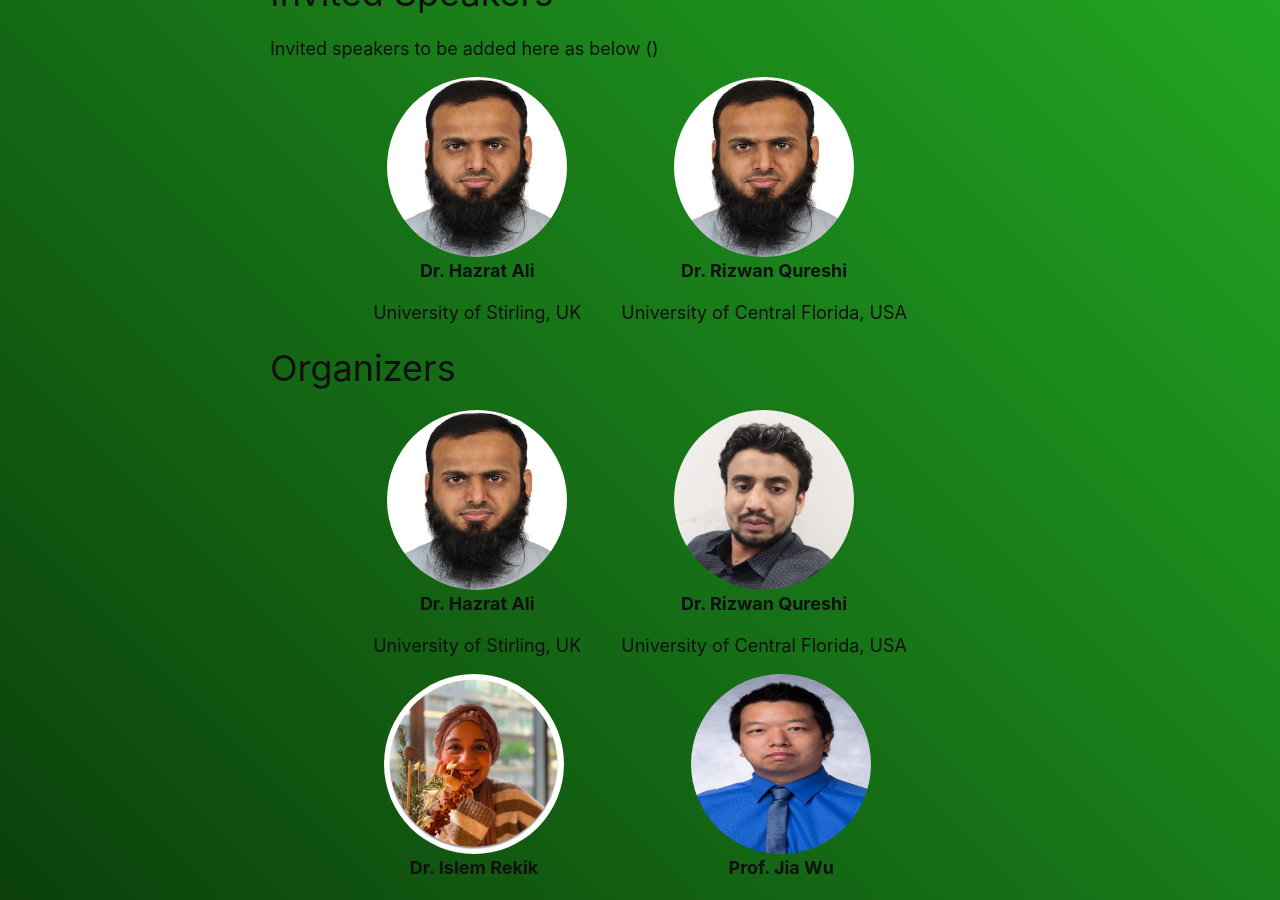
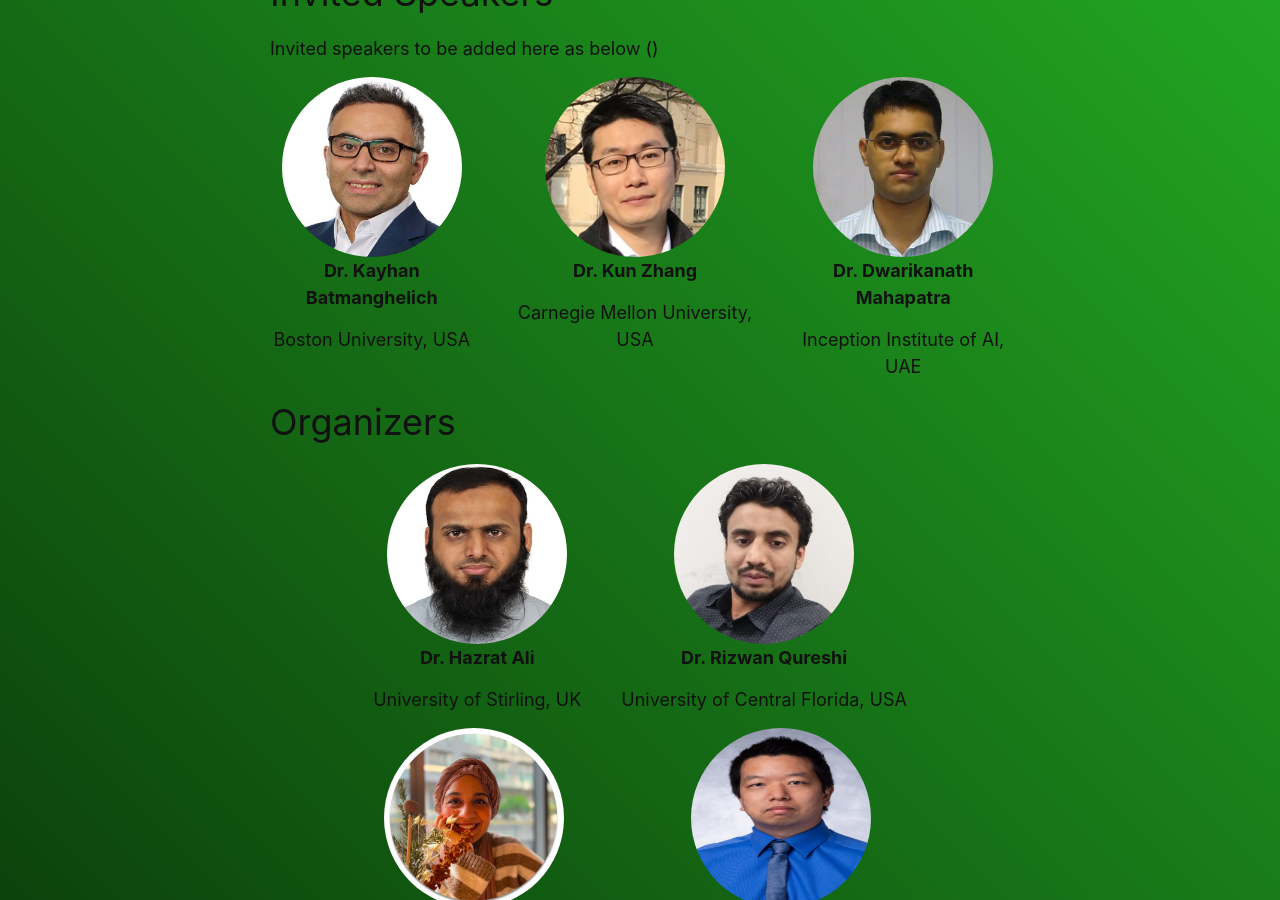
Before and after one commit to hazratali/faibi2025, a Jekyll site: the page built from index.md, in a window 1280 px wide and 900 px high, scrolled down 534 px. Built offline with Jekyll 4.4.1, drawn with Linux system fonts in a browser that asks for light colours.

Commit message:
added speaker photos

```diff
--- a/index.md
+++ b/index.md
@@ -22,14 +22,19 @@ Add about text here
 Invited speakers to be added here as below ()
 <div style="display: flex; justify-content: center; gap: 40px;">
   <div style="text-align: center;">
-    <img src="assets/img/i1.jpg" alt="Hazrat" style="width: 180px; height: 180px; border-radius: 50%;">
-    <p><strong>Dr. Hazrat Ali</strong></p>
-    <p>University of Stirling, UK</p>
+    <img src="assets/img/kayhan.jpg" alt="Kayhan" style="width: 180px; height: 180px; border-radius: 50%;">
+    <p><strong>Dr. Kayhan Batmanghelich</strong></p>
+    <p>Boston University, USA</p>
   </div>
   <div style="text-align: center;">
-    <img src="assets/img/i1.jpg" alt="Bilal" style="width: 180px; height: 180px; border-radius: 50%;">
-    <p><strong>Dr. Rizwan Qureshi</strong></p>
-    <p>University of Central Florida, USA</p>
+    <img src="assets/img/kunzhang.jpg" alt="Kun Zhang" style="width: 180px; height: 180px; border-radius: 50%;">
+    <p><strong>Dr. Kun Zhang</strong></p>
+    <p>Carnegie Mellon University, USA</p>
+  </div>
+  <div style="text-align: center;">
+    <img src="assets/img/mahapatra.jpg" alt="Mahapatra" style="width: 180px; height: 180px; border-radius: 50%;">
+    <p><strong>Dr. Dwarikanath Mahapatra</strong></p>
+    <p>Inception Institute of AI, UAE</p>
   </div>
 </div>
 
```
Also changed, not shown: assets/img/kayhan.jpg (added), assets/img/kunzhang.jpg (added), assets/img/mahapatra.jpg (added), 2 other files.
